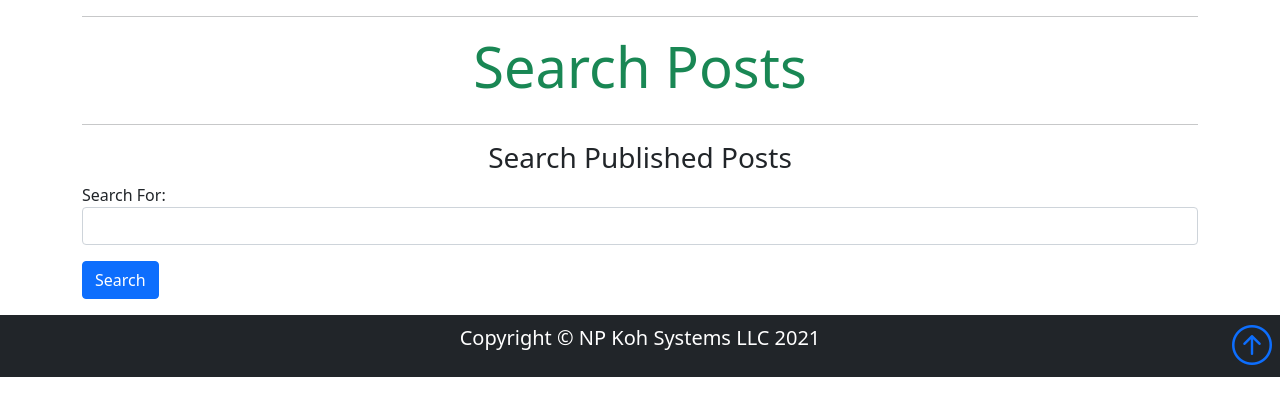
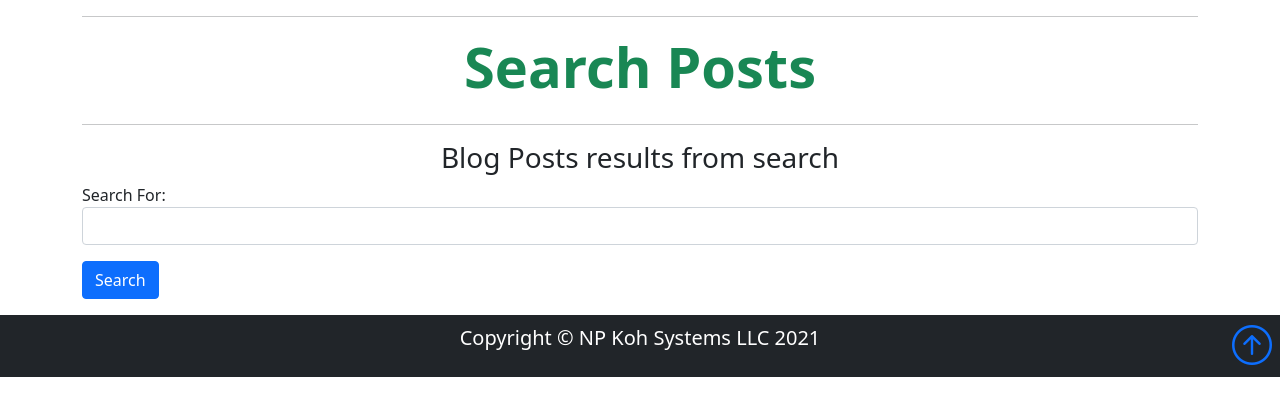
Before and after one commit to NgiapPuoyKoh/django-blogchat-tech, a Django app: page /blog/search/ in a window 1280 px wide. Shown: the part 72-488 px from the top of the page. Run offline with Django 3.2, Linux system fonts and the light colour scheme; data that the repository does not hold is empty; some libraries are stand-ins or nearby versions.

Commit message:
Edit post_form.html style titles and layout

```diff
--- a/blog/templates/blog/search.html
+++ b/blog/templates/blog/search.html
@@ -5,7 +5,7 @@
 <div class="container header-container">
     <hr>
     <div class="row">
-        <h1 class="display-4 text-success text-center"> Search Posts</h1>
+        <h1 class="display-4 fw-bold text-success text-center"> Search Posts</h1>
     </div>
     <hr>
 </div>
@@ -16,14 +16,14 @@
 <main class="container">
     <div class="row">
         <div class="col-sm-12 col-md-8 offset-md-2 text-center" id="form-styling">
-            <h3>Search Published Posts</h3>
+            <h3>Blog Posts results from search</h3>
         </div>
     </div>
 
     <body>
     {% if q %}
-        <h1>Blog Posts results from search</h1>
-        <p>
+        <!-- <h3>Blog Posts results from search</h3> -->
+        <p class ="text-center" >
             {% with results.count as total_results %}
             Found {{ total_results }} result{{ total_results|pluralize}}
             {% endwith %}
```
